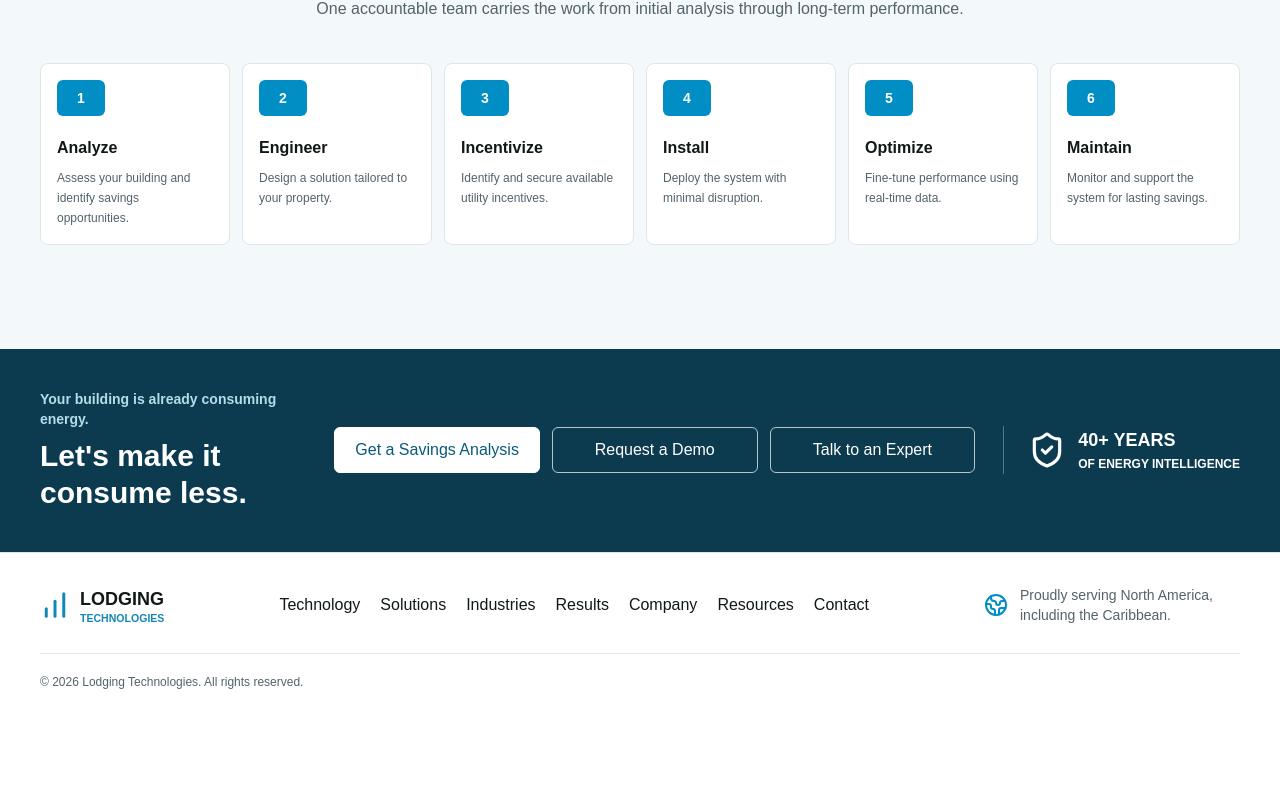
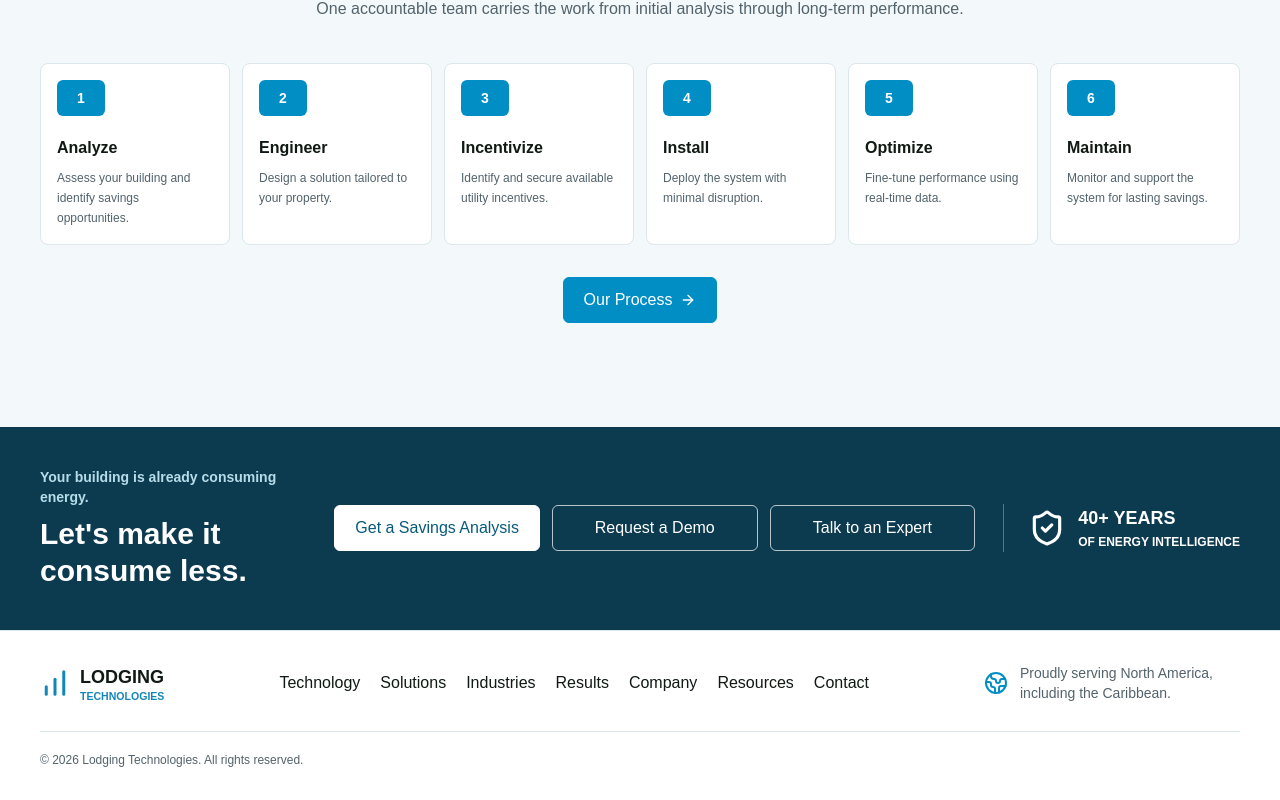
Before and after one commit to MannLester/Lodge-Tech-Website, a Next.js app: page / in a window 1280 px wide. Shown: the part 4038-4838 px from the top of the page. Before the commit the page ends 4760 px from the top, so only its background shows below. Built offline with nearby package versions, Linux system fonts and the light colour scheme.

Commit message:
frontend: add turnkey process button

```diff
--- a/src/features/home/ui/process-section.tsx
+++ b/src/features/home/ui/process-section.tsx
@@ -1,3 +1,5 @@
+import { ButtonLink } from "@/shared/ui/button-link";
+
 import { turnkeySteps } from "@/features/home/model/home-content";
 import { SectionHeading } from "@/shared/ui/section-heading";
 
@@ -36,6 +38,12 @@ export function ProcessSection() {
             </li>
           ))}
         </ol>
+
+        <div className="mt-8 flex justify-center">
+          <ButtonLink className="!text-white" href="#contact" showArrow>
+            Our Process
+          </ButtonLink>
+        </div>
       </div>
     </section>
   );
```
